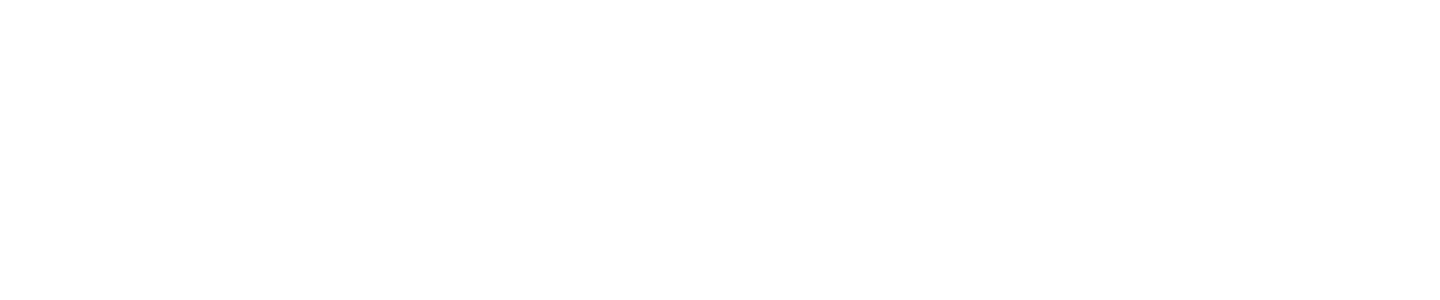
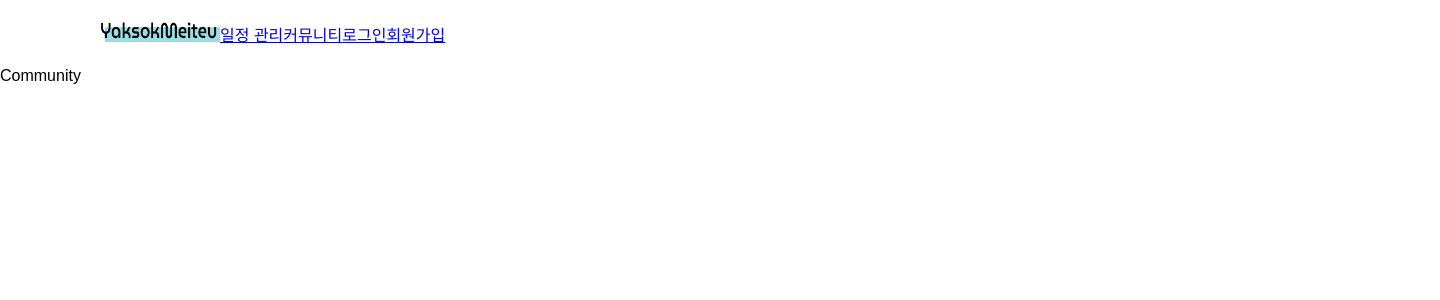
Before and after one commit to codestates-seb/seb44_main_032, a React (Vite) app in the folder client/: page /community in a window 1280 px wide. Before the commit this address had no page. Shown: the top 300 px of the page, 1440 px wide, since content can reach past the window. Built offline with nearby package versions, Linux system fonts and the light colour scheme.

Commit message:
feat : 헤더

```diff
--- a/client/src/App.tsx
+++ b/client/src/App.tsx
@@ -1,16 +1,29 @@
 import { Routes, Route } from 'react-router-dom';
 
-import Login from "./page/Login/Login"
-import SignUp from "./page/SignUp/SignUp"
+import Login from './page/Login/Login';
+import SignUp from './page/SignUp/SignUp';
+import Header from './components/Header';
+import Community from './page/Community/Community';
+import CommunityDetail from './page/Community/CommunityDetail';
+import CommunityEdit from './page/Community/CommunityEdit';
+import CommunityPost from './page/Community/CommunityPost';
+import Main from './page/Main/Main';
 
 function App() {
-
   return (
-    <Routes>
-      <Route path="/login" element={<Login />} />
-      <Route path="/signup" element={<SignUp />} />
-    </Routes>
-  )
+    <>
+      <Header />
+      <Routes>
+        <Route path="/" element={<Main />} />
+        <Route path="/login" element={<Login />} />
+        <Route path="/signup" element={<SignUp />} />
+        <Route path="/community" element={<Community />} />
+        <Route path="/community/:id" element={<CommunityDetail />} />
+        <Route path="/community/:id/edit" element={<CommunityEdit />} />
+        <Route path="/community/post" element={<CommunityPost />} />
+      </Routes>
+    </>
+  );
 }
 
-export default App
+export default App;
--- /dev/null
+++ b/client/src/components/Header.tsx
@@ -0,0 +1,51 @@
+import styled from 'styled-components';
+import { Link } from 'react-router-dom';
+import { useState } from 'react';
+
+import logo from '../assets/logo.png';
+
+const HeaderContainer = styled.div`
+  position: sticky;
+  width: 1440px;
+  height: 67px;
+  display: flex;
+  flex-direction: row;
+  align-items: center;
+  font-size: 16px;
+`;
+
+const Logo = styled.img`
+  width: 120px;
+  height: 20px;
+  margin-left: 100px;
+  cursor: pointer;
+`;
+
+function Header() {
+  const [isLogin, setIsLogin] = useState(false);
+
+  return (
+    <>
+      <HeaderContainer>
+        <Link to="/">
+          <Logo src={logo} />
+        </Link>
+        <Link to="/plan">일정 관리</Link>
+        <Link to="/community">커뮤니티</Link>
+        <Link
+          to="/login"
+          onClick={() => {
+            setIsLogin(!isLogin);
+          }}
+        >
+          {isLogin ? '로그아웃' : '로그인'}
+        </Link>
+        <Link to={isLogin ? '/mypage' : 'signup'}>
+          {isLogin ? '마이페이지' : '회원가입'}
+        </Link>
+      </HeaderContainer>
+    </>
+  );
+}
+
+export default Header;
--- /dev/null
+++ b/client/src/page/Community/Community.tsx
@@ -0,0 +1,5 @@
+function Community() {
+  return <div>Community</div>;
+}
+
+export default Community;
--- /dev/null
+++ b/client/src/page/Community/CommunityDetail.tsx
@@ -0,0 +1,5 @@
+function CommunityDetail() {
+  return <div>Community Detail</div>;
+}
+
+export default CommunityDetail;
--- /dev/null
+++ b/client/src/page/Community/CommunityEdit.tsx
@@ -0,0 +1,5 @@
+function CommunityEdit() {
+  return <div>Community Edit</div>;
+}
+
+export default CommunityEdit;
--- /dev/null
+++ b/client/src/page/Community/CommunityPost.tsx
@@ -0,0 +1,5 @@
+function CommunityPost() {
+  return <div>Community Post</div>;
+}
+
+export default CommunityPost;
--- /dev/null
+++ b/client/src/page/Main/Main.tsx
@@ -0,0 +1,5 @@
+function Main() {
+  return <div>Main</div>;
+}
+
+export default Main;
```
